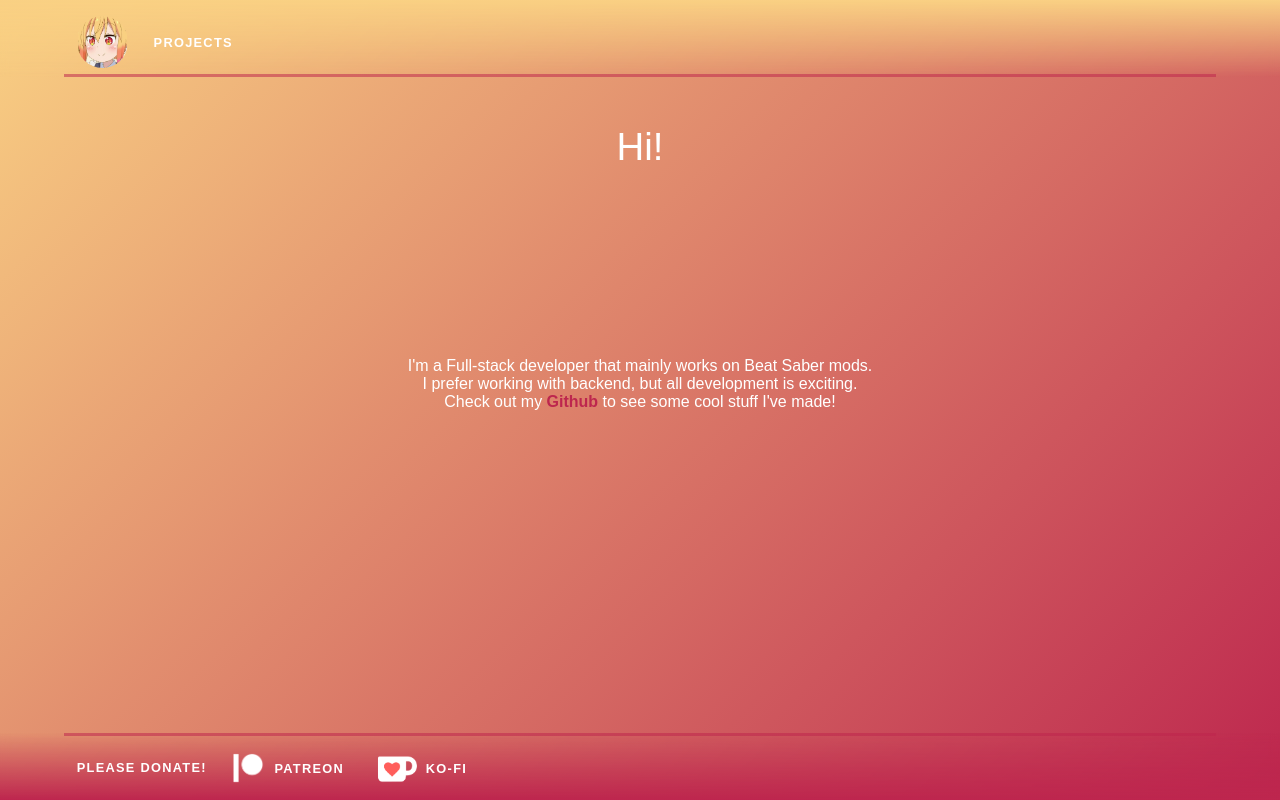
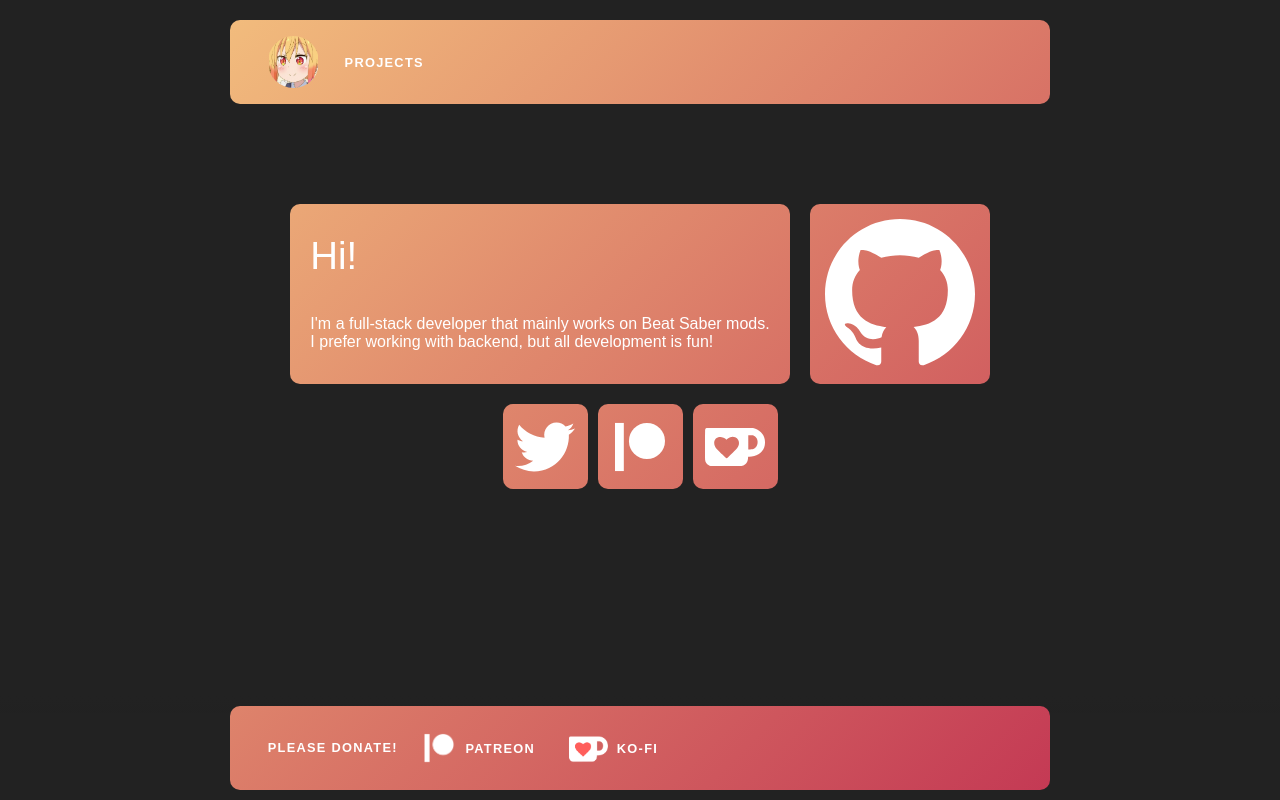
Before and after one commit to Goobwabber/goobwabber.com, a SvelteKit app: page / in a window 1280 px wide. Built offline with nearby package versions, Linux system fonts and the light colour scheme.

Commit message:
ok my website is better now

```diff
--- a/src/app.css
+++ b/src/app.css
@@ -7,6 +7,8 @@
 
 	--pure-white: #ffffff;
     --pure-white2: #ffffffb3;
+
+    --dark-color: #222222;
 
 	--primary-color: #bd264e;
     --primary-color2: #bd264ee5;
@@ -18,7 +20,7 @@
 	--secondary-color: #f9d083;
     --secondary-transparent: #f9d08301;
 
-	--accent-color: #bd264e;
+	--accent-color: var(--primary-color);
 	--heading-color: #ffffffff;
 	--text-color: #444444;
 	--background-without-opacity: rgba(255, 255, 255, 0.7);
@@ -30,12 +32,12 @@
 body {
 	min-height: 100vh;
 	margin: 0;
-	background-color: var(--primary-color);
-	background: linear-gradient(
+	background-color: var(--dark-color);
+	/*background: linear-gradient(
 		315deg,
 		var(--primary-color),
 		var(--secondary-color)
-	);
+	);*/
     background-attachment: fixed;
 }
 
@@ -103,6 +105,34 @@ button:focus:not(:focus-visible) {
 	outline: none;
 }
 
+.content {
+    width: 100%;
+    max-width: 45em;
+    margin: var(--column-margin-top) auto 0 auto;
+}
+
+.flex {
+    flex-wrap: wrap;
+    display: flex;
+    justify-content: center;
+    flex-direction: row;
+}
+
+.container {
+    margin: 10px;
+    padding: 10px;
+    background-color: var(--primary-color);
+    background: linear-gradient(
+        315deg,
+        var(--primary-color),
+        var(--secondary-color)
+    );
+    background-attachment: fixed;
+    display: flex;
+    border: 0px solid var(--primary-color5);
+    border-radius: 10px;
+}
+
 @media (min-width: 720px) {
 	h1 {
 		font-size: 2.4rem;
--- a/src/lib/footer/Footer.svelte
+++ b/src/lib/footer/Footer.svelte
@@ -5,6 +5,7 @@
 </script>
 
 <footer>
+    <div class="container">
         <nav>
             <ul>
                 <li><p>Please donate!</p></li>
@@ -12,21 +13,29 @@
                 <li><a href="https://ko-fi.com/goobwabber"><img style="width:4em;height:4em;padding-right:5px;" src={kofilogo} alt="Ko-fi Logo" />Ko-fi</a></li>
             </ul>
         </nav>
+    </div>
 </footer>
 
 <style>
+    .container {
+        width: 800px;
+    }
+
 	footer {
         position: fixed;
         bottom: 0px;
         width: 100%;
 		display: flex;
 		justify-content: center;
-        backdrop-filter: blur(var(--glass-blur));
-        -webkit-backdrop-filter: blur(var(--glass-blur));
         background-image: linear-gradient(
             0deg,
-            var(--primary-color),
-            var(--primary-transparent)
+            var(--dark-color),
+            var(--dark-color),
+            var(--dark-color),
+            var(--dark-color),
+            var(--dark-color),
+            var(--dark-color),
+            transparent
         );
 	}
 
@@ -35,7 +44,6 @@
 		justify-content: left;
         margin: 0px 15px 0px 15px;
         width: 90%;
-        border-top: 3px solid var(--primary-color4);
 	}
 
     nav img {
--- a/src/lib/header/Header.svelte
+++ b/src/lib/header/Header.svelte
@@ -4,15 +4,21 @@
 </script>
 
 <header>
+	<div class="container">
         <nav>
             <ul>
                 <li class:active={$page.url.pathname === '/'}><a sveltekit:prefetch href="/"><img src={logo} alt="Tohru" /></a></li>
                 <li class:active={$page.url.pathname === '/projects'}><a sveltekit:prefetch href="/projects">Projects</a></li>
             </ul>
         </nav>
+	</div>
 </header>
 
 <style>
+    .container {
+        width: 800px;
+    }
+
 	header {
         position:sticky;
         top: 0px;
@@ -20,12 +26,15 @@
 		display: flex;
 		justify-content: center;
         padding-top: 10px;
-        backdrop-filter: blur(var(--glass-blur));
-        -webkit-backdrop-filter: blur(var(--glass-blur));
         background-image: linear-gradient(
             180deg,
-            var(--secondary-color),
-            var(--secondary-transparent)
+            var(--dark-color),
+            var(--dark-color),
+            var(--dark-color),
+            var(--dark-color),
+            var(--dark-color),
+            var(--dark-color),
+            transparent
         );
 	}
 
@@ -34,7 +43,6 @@
 		justify-content: left;
         margin: 0px 15px 0px 15px;
         width: 90%;
-        border-bottom: 3px solid var(--primary-color4);
 	}
 
     nav img {
--- a/src/routes/+layout.svelte
+++ b/src/routes/+layout.svelte
@@ -4,13 +4,15 @@
 	import '../app.css';
 </script>
 
-<Header />
+<body>
+    <Header />
 
-<main>
-	<slot />
-</main>
+    <main>
+        <slot />
+    </main>
 
-<Footer />
+    <Footer />
+</body>
 
 <style>
 	main {
--- a/src/routes/+page.svelte
+++ b/src/routes/+page.svelte
@@ -6,37 +6,72 @@
 	<title>Home</title>
 </svelte:head>
 
-<section>
-	<h1>
-		<div class="welcome">
+<div class="content">
+    <div class="flex">
+        <div class="container" style="padding: 20px;">
+            <h1 style="text-align:left; margin-top:10px; margin-bottom:10px;">
                 Hi!
+            </h1>
+            <h2>
+                I'm a full-stack developer that mainly works on Beat Saber mods.
+                <br>I prefer working with backend, but all development is fun!
+            </h2>
         </div>
-	</h1>
-
-	<h2 style="text-align: center;">
-		I'm a Full-stack developer that mainly works on Beat Saber mods.
-        <br> I prefer working with backend, but all development is exciting.
-        <br> Check out my <strong><a href="https://github.com/goobwabber">Github</a></strong> to see some cool stuff I've made!
-	</h2>
-</section>
+        <div class="container" style="">
+            <a href="https://github.com/goobwabber">
+                <svg xmlns="http://www.w3.org/2000/svg" width="150" height="150" viewBox="0 0 24 24"><path d="M12 0c-6.626 0-12 5.373-12 12 0 5.302 3.438 9.8 8.207 11.387.599.111.793-.261.793-.577v-2.234c-3.338.726-4.033-1.416-4.033-1.416-.546-1.387-1.333-1.756-1.333-1.756-1.089-.745.083-.729.083-.729 1.205.084 1.839 1.237 1.839 1.237 1.07 1.834 2.807 1.304 3.492.997.107-.775.418-1.305.762-1.604-2.665-.305-5.467-1.334-5.467-5.931 0-1.311.469-2.381 1.236-3.221-.124-.303-.535-1.524.117-3.176 0 0 1.008-.322 3.301 1.23.957-.266 1.983-.399 3.003-.404 1.02.005 2.047.138 3.006.404 2.291-1.552 3.297-1.23 3.297-1.23.653 1.653.242 2.874.118 3.176.77.84 1.235 1.911 1.235 3.221 0 4.609-2.807 5.624-5.479 5.921.43.372.823 1.102.823 2.222v3.293c0 .319.192.694.801.576 4.765-1.589 8.199-6.086 8.199-11.386 0-6.627-5.373-12-12-12z"/></svg>
+            </a>
+        </div>
+        <div class="flex subflex">
+            <div class="container smallcontainer">
+                <a href="https://twitter.com/goobwabber">
+                    <svg xmlns="http://www.w3.org/2000/svg" width="60" height="60" style="padding: 5px;" viewBox="0 0 24 24"><path d="M24 4.557c-.883.392-1.832.656-2.828.775 1.017-.609 1.798-1.574 2.165-2.724-.951.564-2.005.974-3.127 1.195-.897-.957-2.178-1.555-3.594-1.555-3.179 0-5.515 2.966-4.797 6.045-4.091-.205-7.719-2.165-10.148-5.144-1.29 2.213-.669 5.108 1.523 6.574-.806-.026-1.566-.247-2.229-.616-.054 2.281 1.581 4.415 3.949 4.89-.693.188-1.452.232-2.224.084.626 1.956 2.444 3.379 4.6 3.419-2.07 1.623-4.678 2.348-7.29 2.04 2.179 1.397 4.768 2.212 7.548 2.212 9.142 0 14.307-7.721 13.995-14.646.962-.695 1.797-1.562 2.457-2.549z"/></svg>
+                </a>
+            </div>
+            <div class="container smallcontainer">
+                <a href="https://www.patreon.com/goobwabber">
+                    <svg xmlns="http://www.w3.org/2000/svg" width="50" height="50" style="padding: 10px;" viewBox="0 0 156.4 150.5"><circle cx="99.98" cy="56.41" r="56.41"/><rect width="27.57" height="150.5"/></svg>
+                </a>
+            </div>
+            <div class="container smallcontainer">
+                <a href="https://www.patreon.com/goobwabber">
+                    <svg xmlns="http://www.w3.org/2000/svg" width="60" height="60" style="padding: 5px;" preserveAspectRatio="xMidYMid meet" viewBox="0 0 24 24"><path d="M23.881 8.948c-.773-4.085-4.859-4.593-4.859-4.593H.723c-.604 0-.679.798-.679.798s-.082 7.324-.022 11.822c.164 2.424 2.586 2.672 2.586 2.672s8.267-.023 11.966-.049c2.438-.426 2.683-2.566 2.658-3.734c4.352.24 7.422-2.831 6.649-6.916zm-11.062 3.511c-1.246 1.453-4.011 3.976-4.011 3.976s-.121.119-.31.023c-.076-.057-.108-.09-.108-.09c-.443-.441-3.368-3.049-4.034-3.954c-.709-.965-1.041-2.7-.091-3.71c.951-1.01 3.005-1.086 4.363.407c0 0 1.565-1.782 3.468-.963c1.904.82 1.832 3.011.723 4.311zm6.173.478c-.928.116-1.682.028-1.682.028V7.284h1.77s1.971.551 1.971 2.638c0 1.913-.985 2.667-2.059 3.015z"/></svg>
+                </a>
+            </div>
+        </div>
+    </div>
+</div>
 
 <style>
-	section {
+    a {
         display: flex;
-		flex-direction: column;
-		justify-content: center;
-		align-items: center;
-		flex: 1;
     }
 
-	h1 {
-		width: 100%;
+    a svg {
+        fill: var(--pure-white);
     }
 
-	.welcome {
-		position: relative;
-		width: 100%;
-		height: 0;
-		padding: 0 0 calc(15%) 0;
+    a svg:hover {
+        fill: var(--accent-color);
+    }
+
+    .container {
+        flex-direction: column;
+        justify-content: space-between;
+        padding: 15px;
+    }
+
+    .smallcontainer {
+        padding: 7.5px;
+        margin: 5px;
+    }
+
+    .subflex {
+        margin: 5px;
+        align-items: flex-start;
+        justify-content: start;
+        flex: 1;
+        min-height: 0;
+        max-width: fit-content;
     }
 </style>
```
Also changed, not shown: src/routes/projects/+page.svelte (+59 -64 lines). Lines whose indentation alone changed are shown as unchanged.
